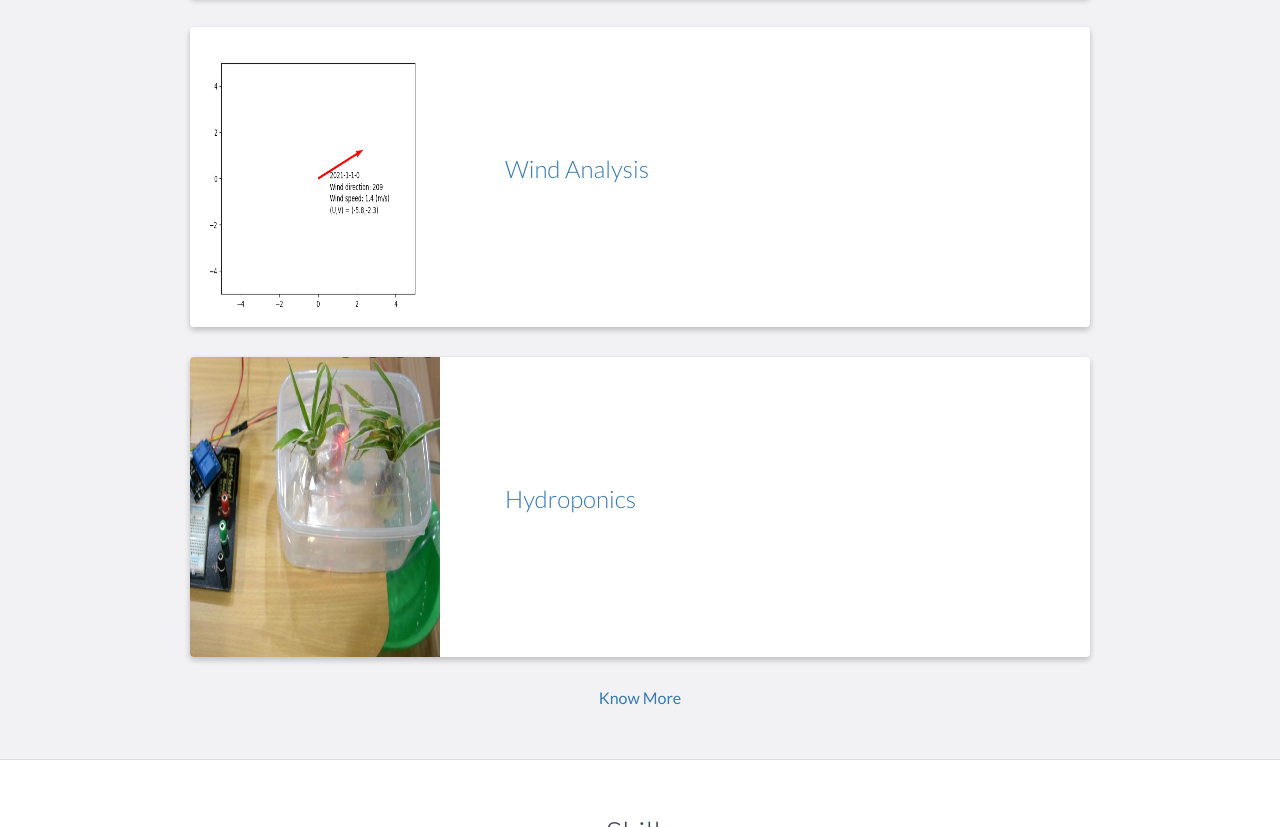
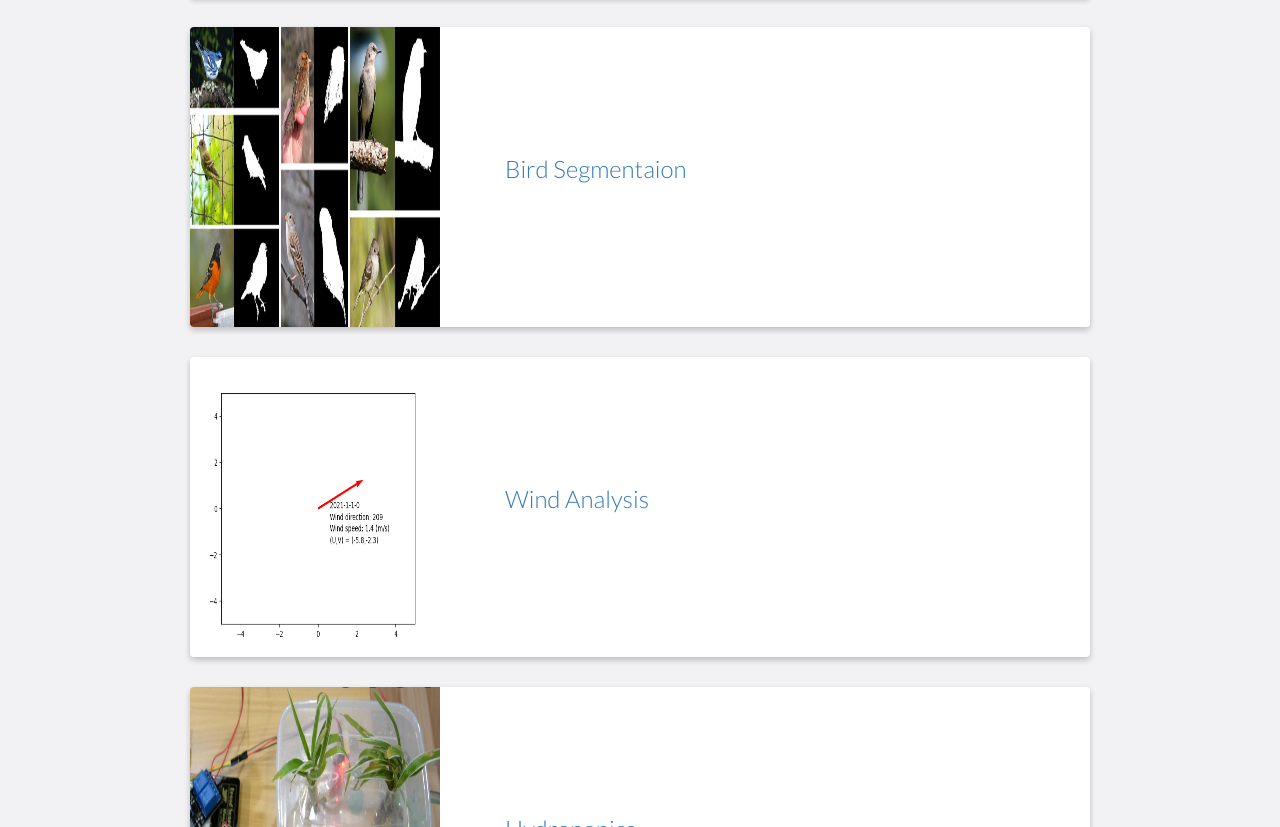
Before and after one commit to Chrischrislch/Chrischrislch.github.io, a website: page index.html in a window 1280 px wide. Shown: the part 3017-3844 px from the top of the page. Drawn offline with nearby package versions, Linux system fonts and the light colour scheme.

Commit message:
Update index.html

```diff
--- a/index.html
+++ b/index.html
@@ -156,6 +156,17 @@
                     <!-- End .project-info -->
                 </div>
                 <!-- End .project -->
+
+	   <div class="project shadow-large">
+                    <div class="project-image">
+                        <img src="images/bird.png" width="250" height="300"/>
+                    </div>
+                    <!-- End .project-image -->
+                    <div class="project-info">
+                        <h3><a href="https://github.com/Chrischrislch/Segmentaion-using-Deeplabv3/">Bird Segmentaion</a></h3>
+                    </div>
+                    <!-- End .project-info -->
+                </div>
             </div>
             <div class="row">
                 <div class="project shadow-large">
```
